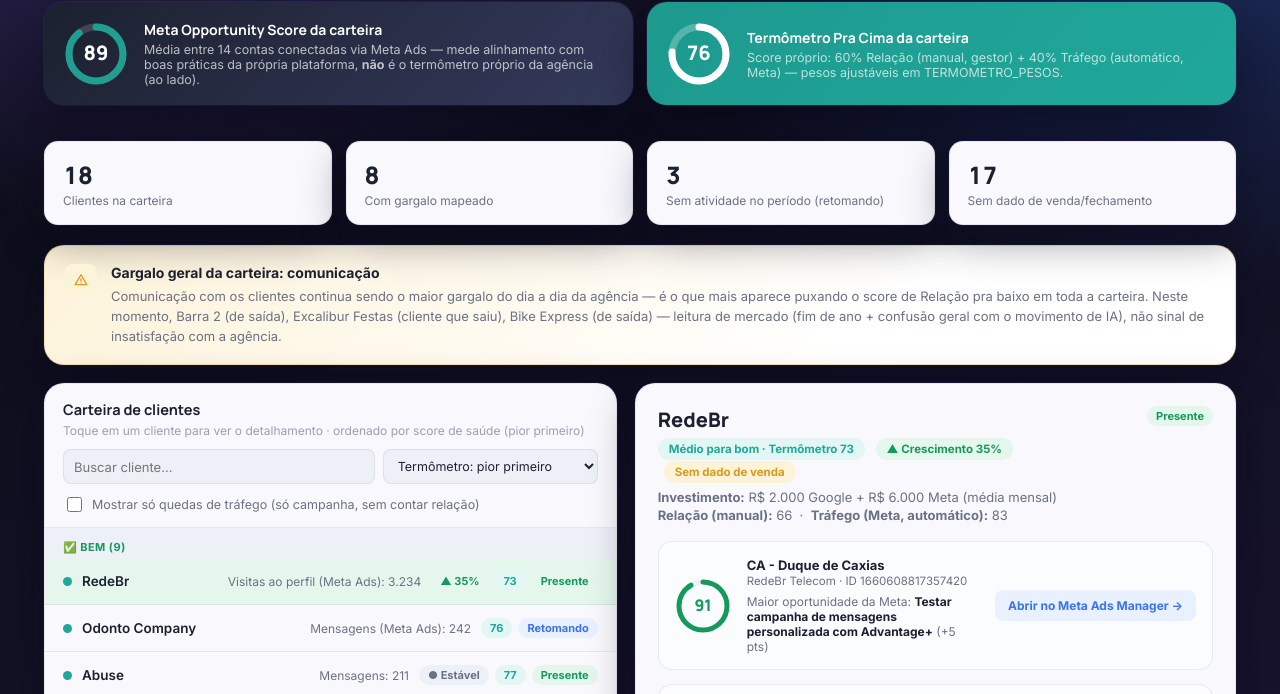
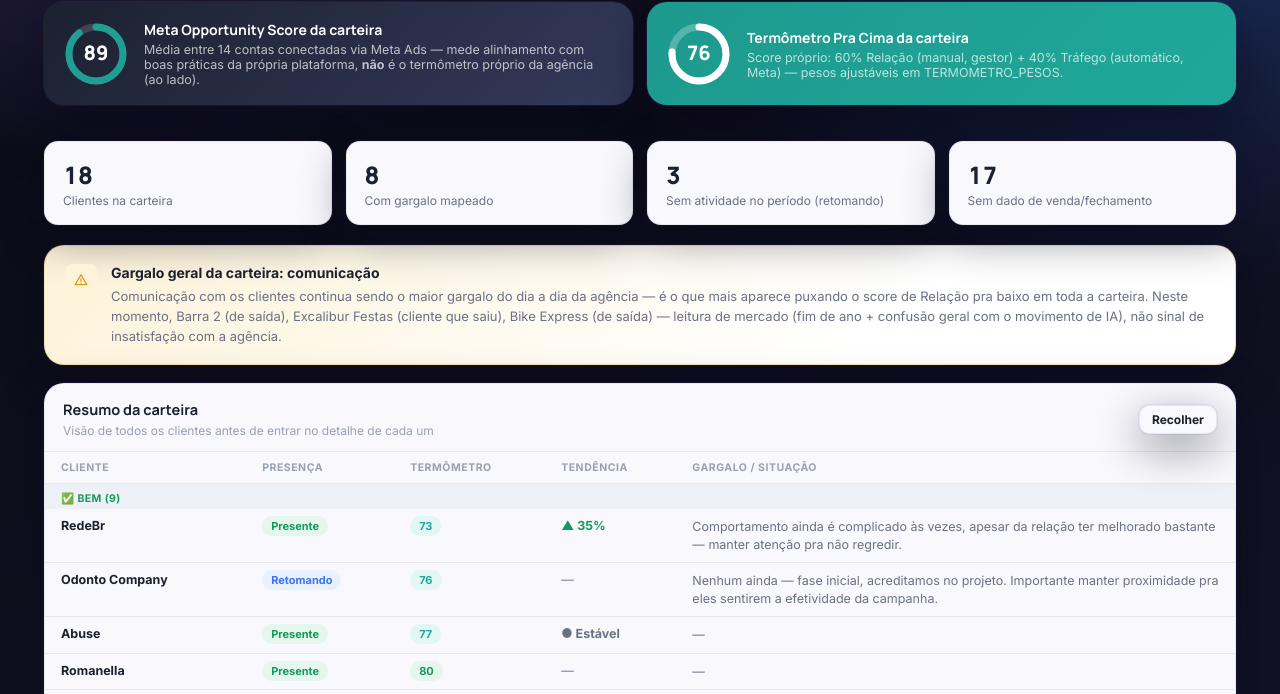
Before and after one commit to pkposites/performancerda, a plain HTML site: page index.html in a window 1280 px wide. Shown: the part 89-783 px from the top of the page. Drawn offline with Linux system fonts and the light colour scheme.

Commit message:
Adiciona painel de resumo executivo antes da lista de clientes
Tabela com todos os clientes (agrupados por Bem/Atenção/Crítico/Em
encerramento), mostrando presença, termômetro, tendência e gargalo/
situação numa linha só — dá o contexto completo antes de precisar
clicar em cada conta. Clicar numa linha abre o detalhe do cliente.
Botão pra recolher quando não precisar.

Co-Authored-By: Claude Sonnet 5 <noreply@anthropic.com>
Claude-Session: https://claude.ai/code/session_01HnxQLeZgpNdeJLnzqFweL3

```diff
--- a/index.html
+++ b/index.html
@@ -118,6 +118,20 @@
     background:var(--bg-soft);
   }
   .bucket-head:first-child{padding-top:12px;}
+
+  .summary-table{width:100%;border-collapse:collapse;font-size:12.5px;}
+  .summary-table th{
+    text-align:left;padding:9px 16px;font-size:10.5px;font-weight:800;letter-spacing:.05em;text-transform:uppercase;
+    color:var(--text-faint);border-bottom:1px solid var(--border);white-space:nowrap;
+  }
+  .summary-table td{padding:9px 16px;border-bottom:1px solid var(--border);vertical-align:top;}
+  .summary-row{cursor:pointer;transition:background .15s ease;}
+  .summary-row:hover{background:var(--bg-soft);}
+  .summary-gargalo{color:var(--text-soft);line-height:1.4;max-width:420px;}
+  .summary-bucket-row{
+    padding:8px 16px 4px !important;font-size:10.5px;font-weight:800;letter-spacing:.04em;text-transform:uppercase;
+    background:var(--bg-soft);border-bottom:none !important;
+  }
   .row:hover{background:var(--bg-soft);}
   .row.selected{background:var(--green-bg);}
   .row.saindo{background:repeating-linear-gradient(135deg, var(--amber-bg) 0 10px, #fff 10px 20px);}
@@ -274,6 +288,18 @@
   <div id="statStrip"></div>
 
   <div id="gargaloGeralBanner"></div>
+
+  <!-- RESUMO EXECUTIVO -->
+  <div class="list-card" style="margin-bottom:18px;">
+    <div class="list-head" style="display:flex;align-items:center;justify-content:space-between;gap:10px;flex-wrap:wrap;">
+      <div>
+        <h3>Resumo da carteira</h3>
+        <span>Visão de todos os clientes antes de entrar no detalhe de cada um</span>
+      </div>
+      <button id="toggleSummaryBtn" class="nav-btn" style="font-size:12px;padding:6px 12px;">Recolher</button>
+    </div>
+    <div id="summaryPanel" style="overflow-x:auto;"></div>
+  </div>
 
   <!-- CLIENTES -->
   <section class="view active" id="view-clients">
@@ -716,6 +742,54 @@ function avgThermometer(){
 // segue sendo o maior gargalo do dia a dia da agência, e a saída repentina
 // de alguns clientes neste fim de ano é leitura de mercado (fechamento de
 // ciclo + confusão generalizada com o movimento de IA), não falha nossa.
+let summaryCollapsed = false;
+
+// Resumo executivo: todos os clientes numa tabela só, agrupados pelo mesmo
+// bucket de saúde da lista — pra dar contexto completo antes de precisar
+// clicar em cada conta pra ver o detalhe.
+function renderSummaryPanel(){
+  const el = document.getElementById('summaryPanel');
+  if(summaryCollapsed){ el.innerHTML=''; return; }
+  const list = sortedFilteredClients();
+  let lastBucket = null;
+  const rows = list.map(c=>{
+    const term = computeThermometer(c);
+    const h = healthTier(term.total);
+    const p = PRESENCE[c.presence];
+    const trend = displayTrend(c);
+    const trendTxt = !trend ? '—' : trend.dir==='stable' ? '● Estável'
+      : trend.dir==='up' ? `▲ ${Math.round(trend.pct)}%` : `▼ ${Math.round(Math.abs(trend.pct))}%`;
+    const trendColor = !trend ? 'var(--text-faint)' : trend.dir==='stable' ? 'var(--text-soft)' : trend.dir==='up' ? 'var(--green)' : 'var(--red)';
+    const gargaloTxt = c.gargalo || c.gargaloNote || '—';
+    const bucket = healthBucket(c);
+    const bucketDef = HEALTH_BUCKETS.find(b=>b.key===bucket);
+    const bucketRow = bucket!==lastBucket
+      ? `<tr><td colspan="6" class="summary-bucket-row" style="color:${bucketDef.color};">${bucketDef.label} (${list.filter(x=>healthBucket(x)===bucket).length})</td></tr>`
+      : '';
+    lastBucket = bucket;
+    return `
+      ${bucketRow}
+      <tr class="summary-row" data-name="${c.name}">
+        <td><b>${c.name}</b>${c.saindo ? ` <span title="${c.saindoLabel||'Cliente de saída'}">🚪</span>` : ''}</td>
+        <td><span class="presence-tag" style="color:${p.color};background:${p.bg}">${p.label}</span></td>
+        <td><span class="presence-tag" style="color:${h.color};background:${h.bg}">${term.total}</span></td>
+        <td style="color:${trendColor};font-weight:700;white-space:nowrap;">${trendTxt}</td>
+        <td class="summary-gargalo">${gargaloTxt}</td>
+      </tr>`;
+  }).join('');
+  el.innerHTML = `
+    <table class="summary-table">
+      <thead><tr><th>Cliente</th><th>Presença</th><th>Termômetro</th><th>Tendência</th><th>Gargalo / situação</th></tr></thead>
+      <tbody>${rows}</tbody>
+    </table>`;
+  el.querySelectorAll('.summary-row').forEach(r=>{
+    r.addEventListener('click', ()=>{
+      selectedName = r.dataset.name; renderRows(); renderDetail(); renderSummaryPanel();
+      document.getElementById('detail').scrollIntoView({behavior:'smooth', block:'start'});
+    });
+  });
+}
+
 function renderGargaloGeral(){
   const el = document.getElementById('gargaloGeralBanner');
   const saindo = CLIENTS.filter(c=>c.saindo);
@@ -1073,9 +1147,14 @@ function renderDetail(){
   });
 }
 
-document.getElementById('searchInput').addEventListener('input', e=>{ searchTerm = e.target.value; renderRows(); });
-document.getElementById('sortSelect').addEventListener('change', e=>{ sortMode = e.target.value; renderRows(); });
-document.getElementById('quedaTrafegoToggle').addEventListener('change', e=>{ onlyTrafficDrop = e.target.checked; renderRows(); });
+document.getElementById('searchInput').addEventListener('input', e=>{ searchTerm = e.target.value; renderRows(); renderSummaryPanel(); });
+document.getElementById('sortSelect').addEventListener('change', e=>{ sortMode = e.target.value; renderRows(); renderSummaryPanel(); });
+document.getElementById('quedaTrafegoToggle').addEventListener('change', e=>{ onlyTrafficDrop = e.target.checked; renderRows(); renderSummaryPanel(); });
+document.getElementById('toggleSummaryBtn').addEventListener('click', function(){
+  summaryCollapsed = !summaryCollapsed;
+  this.textContent = summaryCollapsed ? 'Expandir' : 'Recolher';
+  renderSummaryPanel();
+});
 
 // ------------------------------------------------------------------
 // INIT
@@ -1083,6 +1162,7 @@ document.getElementById('quedaTrafegoToggle').addEventListener('change', e=>{ on
 selectedName = sortedFilteredClients()[0].name;
 statStrip();
 renderGargaloGeral();
+renderSummaryPanel();
 renderRows();
 renderDetail();
 </script>
```
